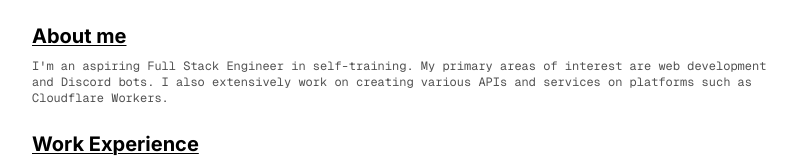
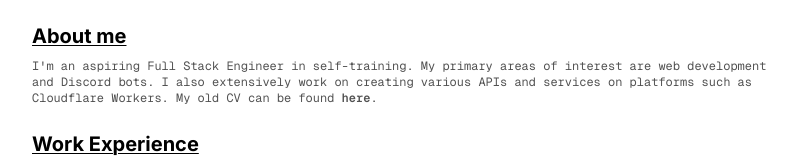
Before and after one commit to leonlarsson/leon-home, a Next.js app: page /en/cv in a window 1280 px wide. Shown: the part 232-390 px from the top of the page, without its empty margins (240-1039 px from the left). Built offline with nearby package versions, Linux system fonts and the light colour scheme.

Commit message:
cv: add old CV link to about (temporarily)

```diff
--- a/data/cv/index.ts
+++ b/data/cv/index.ts
@@ -59,8 +59,8 @@ export const aboutSection: CVAboutSection = {
     sv: "Om mig",
   },
   description: {
-    en: ["I'm an aspiring Full Stack Engineer in self-training. My primary areas of interest are web development and Discord bots. I also extensively work on creating various APIs and services on platforms such as Cloudflare Workers."],
-    sv: ["Jag är en aspirerande Full Stack-utvecklare. Mina primära intresseområden är webbutveckling och Discord-bottar. Jag arbetar också omfattande med att skapa olika API:er och tjänster på plattformar som Cloudflare Workers."],
+    en: ["I'm an aspiring Full Stack Engineer in self-training. My primary areas of interest are web development and Discord bots. I also extensively work on creating various APIs and services on platforms such as Cloudflare Workers. My old CV can be found [here](https://leonlarsson.com/cv-old)."],
+    sv: ["Jag är en aspirerande Full Stack-utvecklare. Mina primära intresseområden är webbutveckling och Discord-bottar. Jag arbetar också omfattande med att skapa olika API:er och tjänster på plattformar som Cloudflare Workers. Mitt gamla CV finns [här](https://leonlarsson.com/cv-old-swe)."],
   },
 } satisfies CVAboutSection;
 
```
